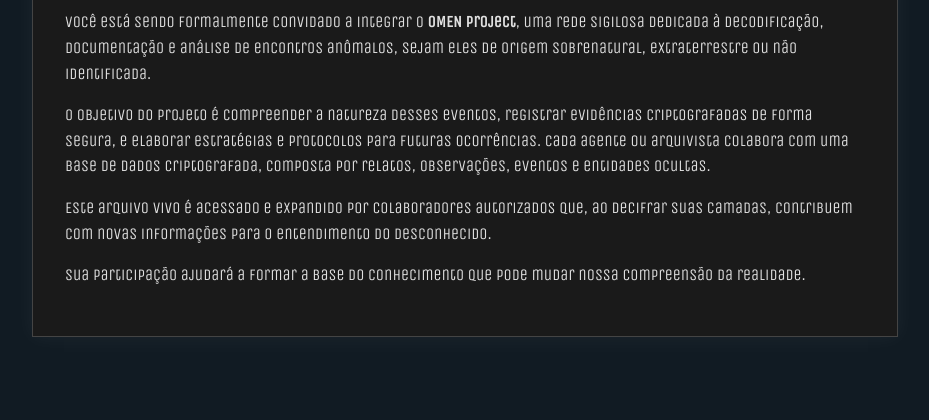
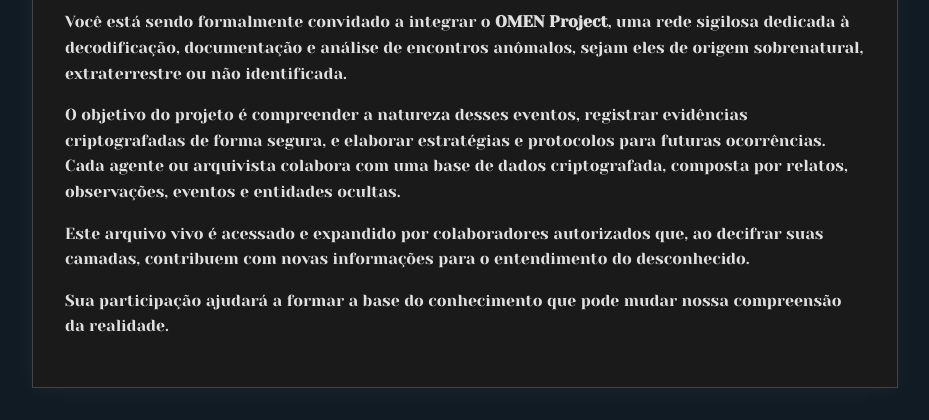
Before and after one commit to Omen-Project/Omen-Project.github.io, a plain HTML site: page index.html in a window 1280 px wide. Shown: the part 469-889 px from the top of the page, without its empty margins (175-1104 px from the left). Before the commit the page ends 838 px from the top, so only its background shows below. Drawn offline with nearby package versions, Linux system fonts and the light colour scheme.

Commit message:
adicionar fonte nova

```diff
--- a/index.html
+++ b/index.html
@@ -4,7 +4,7 @@
   <meta charset="UTF-8" />
   <meta name="viewport" content="width=device-width, initial-scale=1.0" />
   <title>OMEN Project</title>
-  <link href="https://fonts.googleapis.com/css2?family=Unica+One&display=swap" rel="stylesheet">
+  <link href="https://fonts.googleapis.com/css2?family=Unica+One&family=Yeseva+One&display=swap" rel="stylesheet">
   <style>
     body {
       margin: 0;
@@ -62,6 +62,7 @@
 
     p {
       line-height: 1.6;
+      font-family: 'Yeseva One', cursive;
       font-size: 1rem;
     }
   </style>
```
